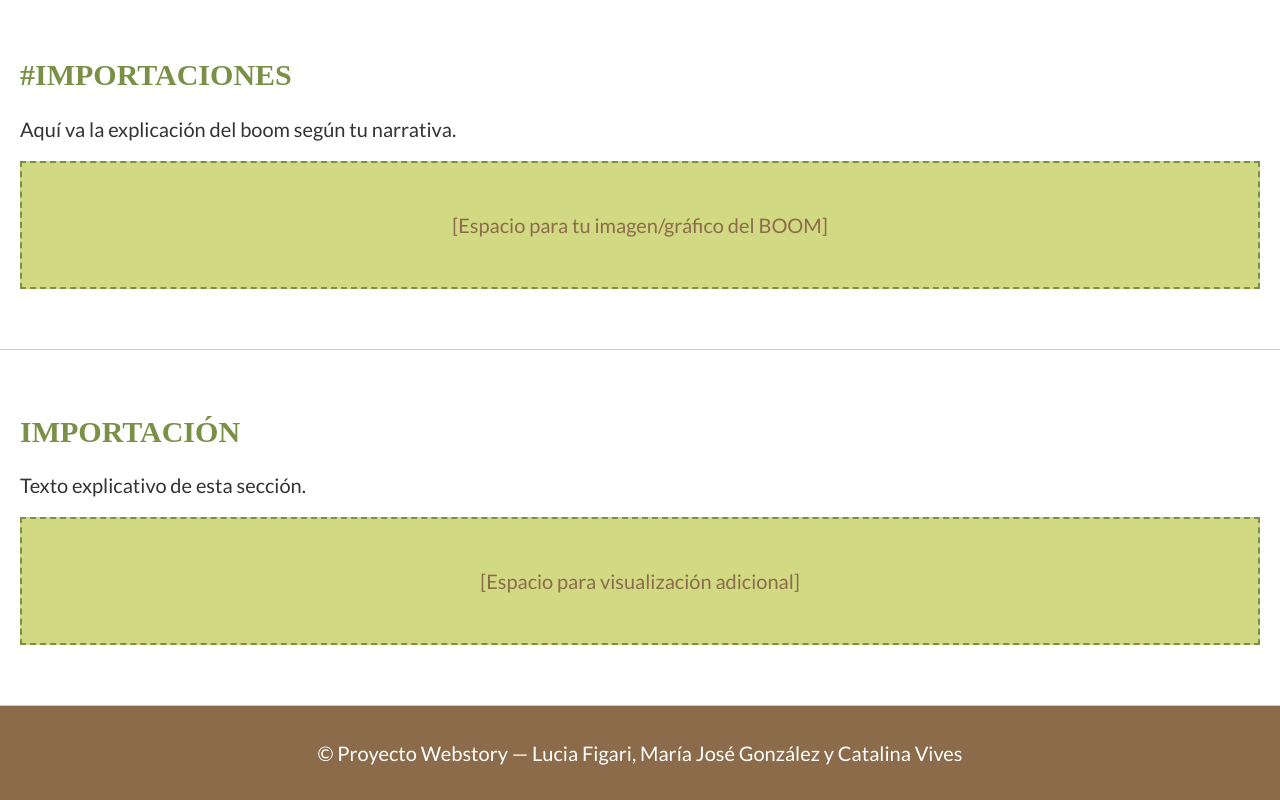
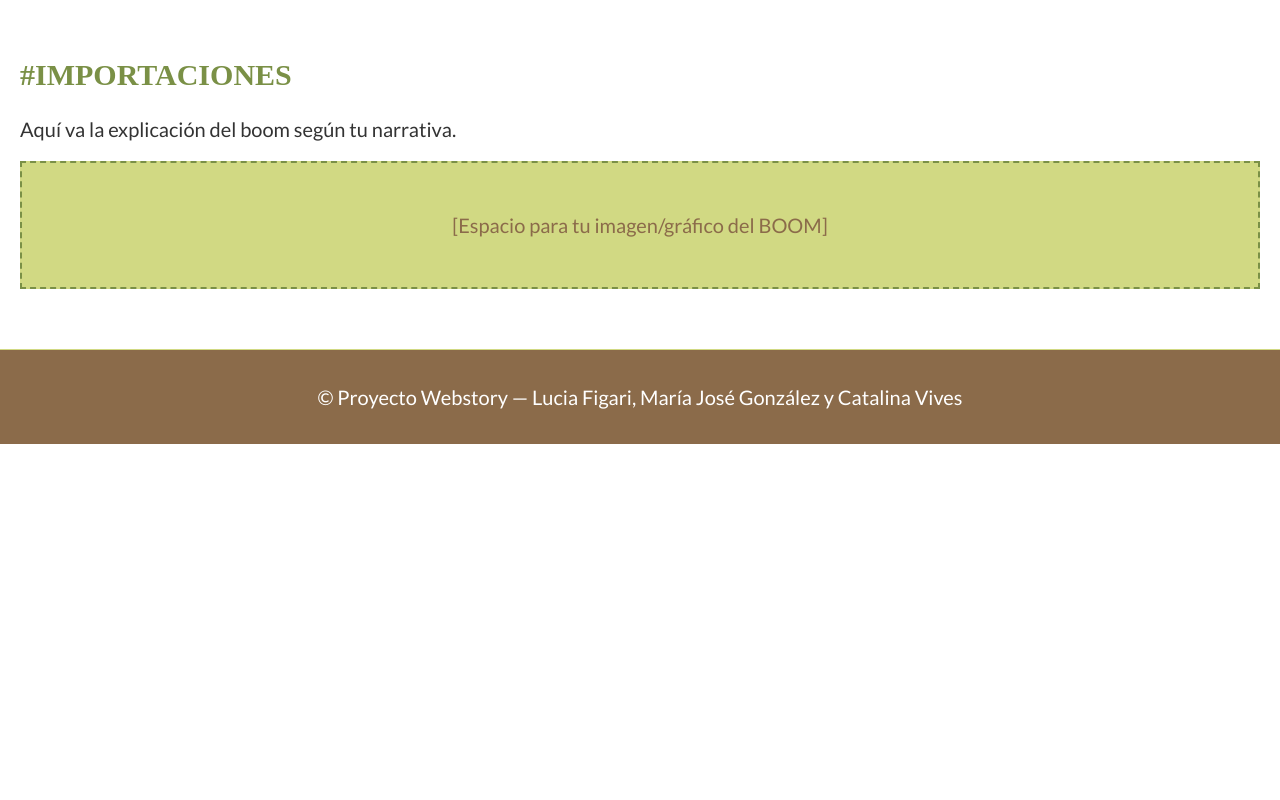
Before and after one commit to catalinavives1/aprendiendo-pagina-web, a plain HTML site: page docs/index.html in a window 1280 px wide. Shown: the part 2147-2947 px from the top of the page. After the commit the page ends 2591 px from the top, so only its background shows below. Drawn offline with nearby package versions, Linux system fonts and the light colour scheme; a script that the page names is missing; a web font is replaced by a local one.

Commit message:
Update index.html

```diff
--- a/docs/index.html
+++ b/docs/index.html
@@ -75,18 +75,6 @@
         </div>
     </section>
 
-
-
-
-    <section id="#IMPORTACIÓN">
-        <h2>IMPORTACIÓN</h2>
-        <p>Texto explicativo de esta sección.</p>
-
-        <div class="visualizacion">
-            <p>[Espacio para visualización adicional]</p>
-        </div>
-    </section>
-
     <!-- Footer -->
     <footer>
         <p>© Proyecto Webstory — Lucia Figari, María José González y Catalina Vives</p>
```
